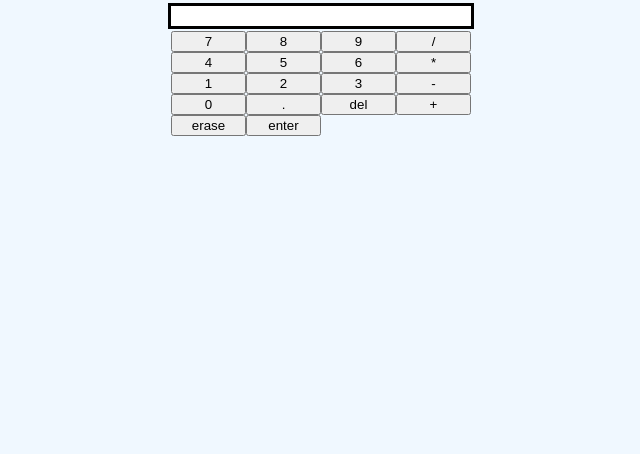
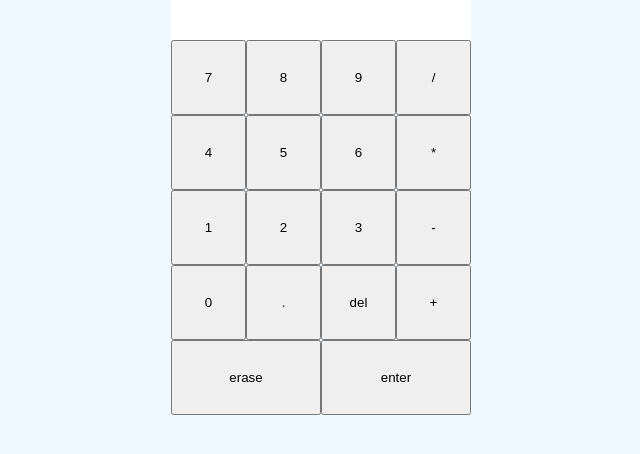
Before and after one commit to Emil-Lima/calculator, a plain HTML site: page index.html in a window 1280 px wide. Shown: the whole page, without its empty margins (319-959 px from the left). Drawn offline with Linux system fonts and the light colour scheme.

Commit message:
Updated the buttons UI

```diff
--- a/style.css
+++ b/style.css
@@ -9,11 +9,17 @@ body {
     align-items: center;
 }
 
+#bothScreens {
+    background-color: white;
+}
+
+#smallerScreen {
+    height: 15px;
+}
+
 #screen {
     margin-top: 1%;
     margin-bottom: 2px;
-    border: solid black 3px;
-    background-color: white;
     width: 300px;
     height: 20px;
     text-align: right;
@@ -29,4 +35,16 @@ body {
 
 button {
     cursor: pointer;
+    height: calc(300px/4);
+    width: calc(300px/4);
 }
+
+#enter {
+    grid-column-start: span 2;
+    width: calc(300px/2);
+}
+
+#erase {
+    grid-column-start: span 2;
+    width: calc(300px/2);
+}
```
